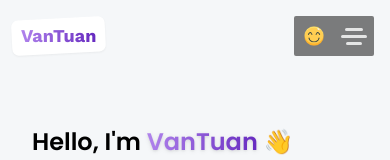
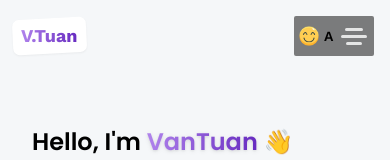
Before and after one commit to tuanngv244/3d_porfolio, a React (Vite) app: page /about in a window 390 px wide. Shown: the top 160 px of the page. Built offline with nearby package versions, Linux system fonts and the light colour scheme; no server answers.

Commit message:
responsive mobile

```diff
--- a/src/components/HomeInfo.jsx
+++ b/src/components/HomeInfo.jsx
@@ -47,7 +47,11 @@ const HomeInfo = () => {
       );
   }
 
-  return <div className=" bg-blur-white p-[10px] rounded-md">{content}</div>;
+  return (
+    <div className=" bg-blur-white p-[10px] rounded-md max-w-[95%] m-auto">
+      {content}
+    </div>
+  );
 };
 
 export default HomeInfo;
--- a/src/components/Navbar.jsx
+++ b/src/components/Navbar.jsx
@@ -9,7 +9,7 @@ const Navbar = () => {
       <div className="container">
         <NavLink to="/" className="w-fit-content  py-[2px] px-[5px] relative">
           <span className=" relative blue-gradient_text text-lg font-bold z-[2]">
-            VanTuan
+            V.Tuan
           </span>
           <span className="absolute z-[1] rounded-md scale-110 rotate-[-3deg] w-full h-full bg-white shadow-sm top-0 left-0"></span>
         </NavLink>
--- a/src/index.css
+++ b/src/index.css
@@ -307,19 +307,31 @@ body:has(.card[data-color="green"]:hover) {
 
     a {
       font-size: 14px;
-      font-weight: bold;
+      font-weight: 600;
       color: white;
     }
   }
 
-  &:hover {
-    .navList {
-      width: var(--w-navbar);
-      transition: all 0.3s;
-    }
-  }
   .active {
     width: var(--w-navbar);
     transition: all 0.3s;
   }
 }
+
+@media screen and (max-width: 768px) {
+  .nav {
+    --w-navbar-mobile: 195px;
+    .navList {
+      gap: 0 5px;
+      padding: 0 5px;
+    }
+    .active {
+      width: var(--w-navbar-mobile);
+      transition: all 0.3s;
+    }
+  }
+
+  .intro {
+    font-size: 22px;
+  }
+}
--- a/src/pages/Contact.jsx
+++ b/src/pages/Contact.jsx
@@ -14,7 +14,7 @@ const Contact = () => {
       {alert.show && <Alert {...alert} />}
 
       <div className="flex-1 min-w-[50%] flex flex-col">
-        <p className="text-[40px]  uppercase text-gray font-bold text-black text-strokete font-[Michroma,sans-serif]">
+        <p className="intro text-[40px]  uppercase text-gray font-bold text-black text-strokete font-[Michroma,sans-serif]">
           Do you have a project, do you have an idea?
           <br />
           If you feel like I am fit, Please contact us to build together.
@@ -38,7 +38,7 @@ const Contact = () => {
         </div>
       </div>
 
-      <div className="lg:w-1/2 w-full lg:max-w-[350px]  lg:h-[450px] md:max-w-[350px] max-w-[350px] md:h-[350px] h-[350px]">
+      <div className="lg:w-1/2 w-full xs:h-[200px] lg:max-w-[350px]  lg:h-[450px] md:max-w-[350px] max-w-[350px] md:h-[350px] h-[350px]">
         <Canvas
           camera={{
             position: [0, 0, 5],
```
